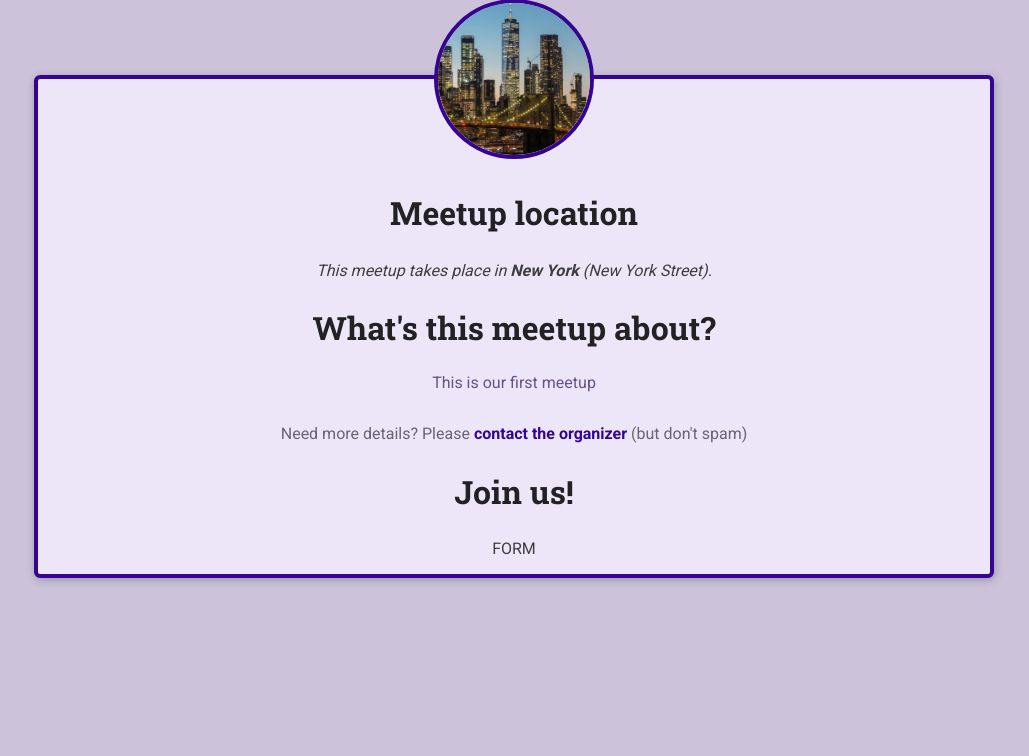
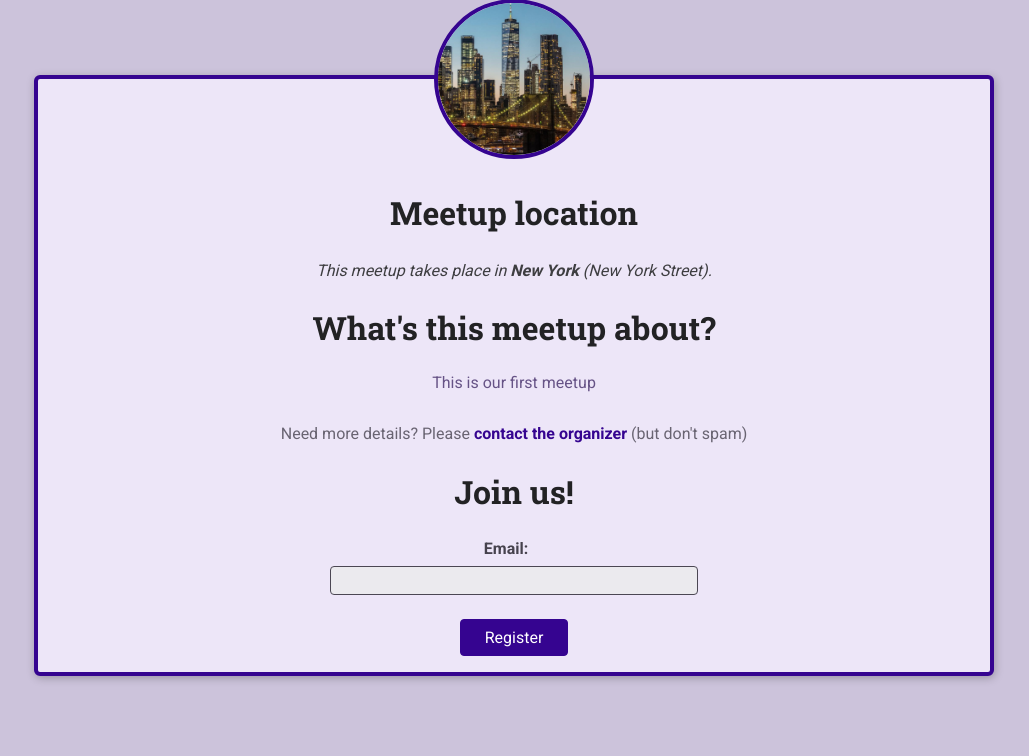
Before and after one commit to augtal/Django_Tutorial, a Django app: a page that uses meetups/templates/meetups/meetup-detail.html in a window 1280 px wide. Shown: the part 196-952 px from the top of the page, without its empty margins (126-1155 px from the left). Before the commit the page ends 779 px from the top, so only its background shows below. Run offline with Django 3.2, Linux system fonts and the light colour scheme; data comes from the database, SQL or seed files in the repository.

Commit message:
Added registration form

```diff
--- /dev/null
+++ b/meetups/forms.py
@@ -0,0 +1,9 @@
+from django import forms
+from django.forms import fields
+
+from .models import Participant
+
+class RegistrationForm(forms.ModelForm):
+    class Meta:
+        model = Participant
+        fields = ['email']
--- a/meetups/templates/meetups/meetup-detail.html
+++ b/meetups/templates/meetups/meetup-detail.html
@@ -35,7 +35,14 @@
 
     <section id="registration">
         <h2>Join us!</h2>
-        FORM
+        <form>
+            <ul>
+            {{ form.as_ul }}
+            </ul>
+            <div id="registration-actions">
+                <button>Register</button>
+            </div>
+        </form>
     </section>
 </article>
 {% else %}
--- a/meetups/views.py
+++ b/meetups/views.py
@@ -1,6 +1,7 @@
 from django.shortcuts import render
 
 from .models import Meetup
+from .forms import RegistrationForm
 
 # Create your views here.
 
@@ -14,10 +15,12 @@ def index(request):
 def meetup_details(request, meetup_slug):
     try:
         selected_meetup = Meetup.objects.get(slug=meetup_slug)
+        registration_form = RegistrationForm()
 
         return render(request, 'meetups/meetup-detail.html', {
             'meetup_found': True,
-            'meetup': selected_meetup
+            'meetup': selected_meetup,
+            'form': registration_form
         })
     except Exception as e:
         return render(request, 'meetups/meetup-detail.html', {
```
